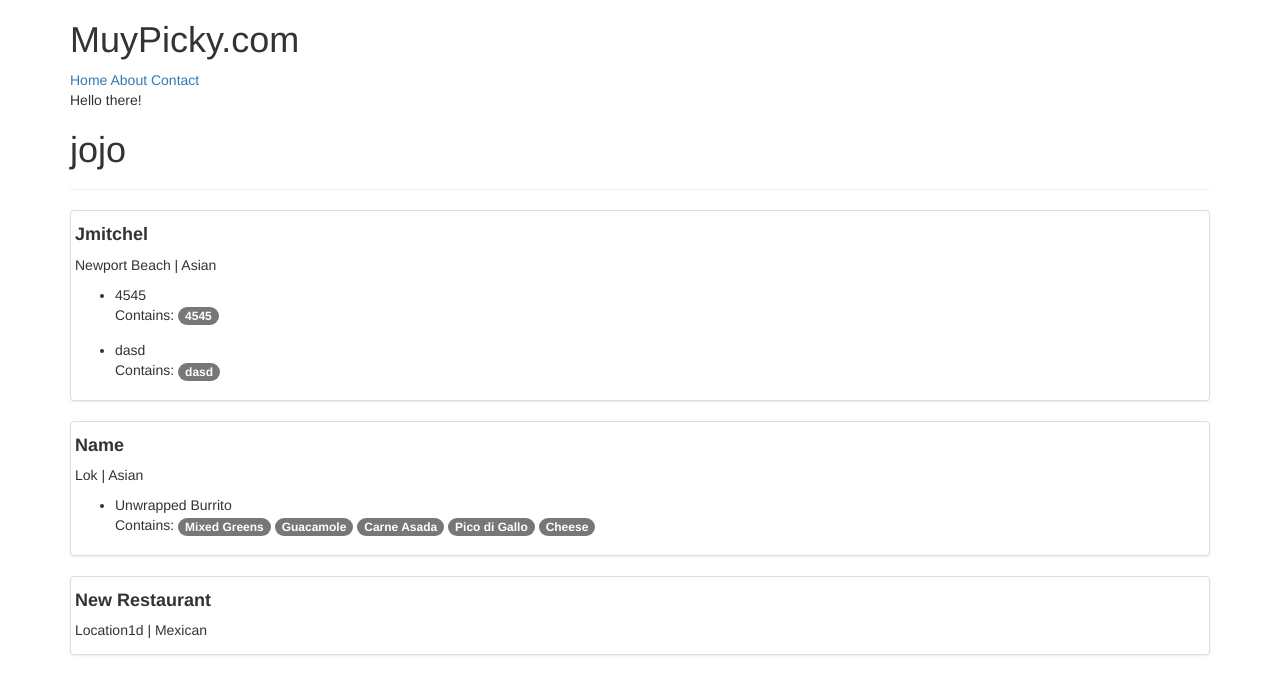
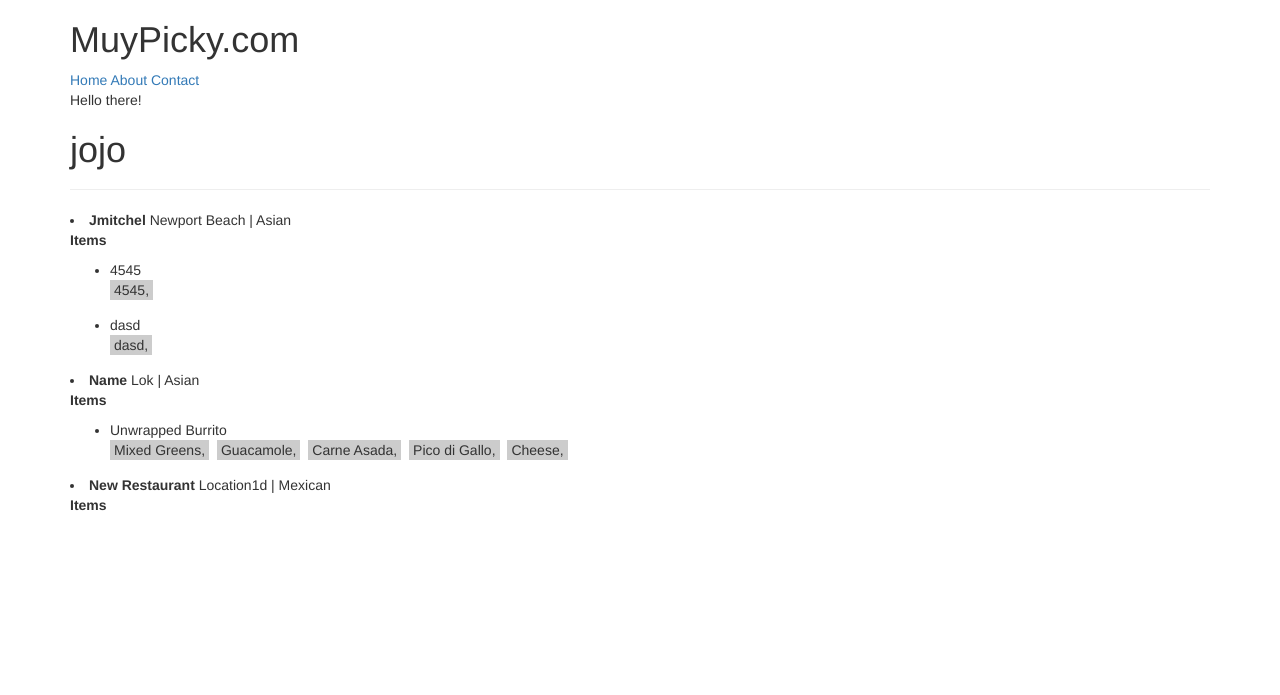
Before and after one commit to Psykepro/DjangoFirstWebApp, a Django app: a page that uses trydjango1-11/src/profiles/templates/profiles/user.html in a window 1280 px wide. Shown: the top 695 px of the page. Run offline with Django 3.2, Linux system fonts and the light colour scheme; data comes from the database, SQL or seed files in the repository; some libraries are stand-ins or nearby versions.

Commit message:
User ProfileView 2

```diff
--- a/trydjango1-11/src/profiles/templates/profiles/user.html
+++ b/trydjango1-11/src/profiles/templates/profiles/user.html
@@ -5,34 +5,25 @@
 <h1>{{ user.username }}</h1>
 <hr/>
 {% if user.item_set.all.exists %}
-{% if locations %}
 {% for rest in user.restaurantlocation_set.all %}
-<div class="row">
-    <div class="col-sm-12">
-        <div class="thumbnail">
-            <h4><b>{{ rest.title }}</b></h4>
-            <p>{{ rest.location }} | {{ rest.category }}</p>
+    <li>
+        <b>{{ rest.title }}</b> {{ rest.location }} | {{ rest.category }}
         <p>
-
+            <b>Items</b>
             <ul>
-
                 {% for item in rest.item_set.all %}
                 <li style="margin-bottom: 15px">{{ item.name }}<br/>
-                            Contains:
                         {% for ing in  item.get_contents %}
-                            <span class="badge badge-default">{{ ing }}</span>
+                        <span style="padding: 2px 4px; margin-right:4px; background-color: #ccc">{{ ing }},</span>
                         {% endfor %}
 
                     </li>
                     {% endfor %}
             </ul>
         </p>
-        </div>
-    </div>
-</div>
+    </li>
 {% endfor %}
 {% else %}
 <p class="lead">No Items Found</p>
 {% endif %}
-{% endif %}
 {% endblock %}
--- a/trydjango1-11/src/profiles/views.py
+++ b/trydjango1-11/src/profiles/views.py
@@ -3,9 +3,6 @@ from django.http import Http404
 from django.shortcuts import render, get_object_or_404
 from django.views.generic import DetailView
 # Create your views here.
-
-from menus.models import Item
-from restaurants.models import RestaurantLocation
 
 User = get_user_model()
 
@@ -20,13 +17,3 @@ class ProfileDetailView(DetailView):
             raise Http404
 
         return get_object_or_404(User, username__iexact=username, is_active=True)
-
-    def get_context_data(self, *args, **kwargs):
-        context = super(ProfileDetailView, self).get_context_data(*args, **kwargs)
-        print(context)
-        user = self.get_object()
-        items_exists = Item.objects.filter(user=user).exists()
-        qs = RestaurantLocation.objects.filter(owner=user)
-        if items_exists and qs.exists():
-            context['locations'] = qs
-        return context
```
Lines whose indentation alone changed are shown as unchanged.
